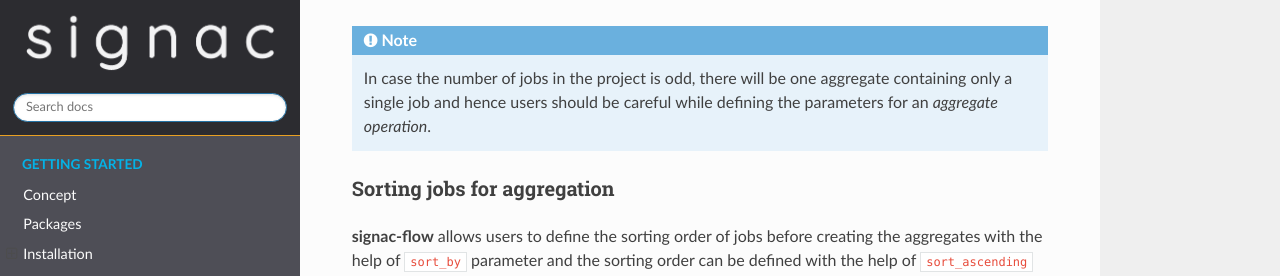
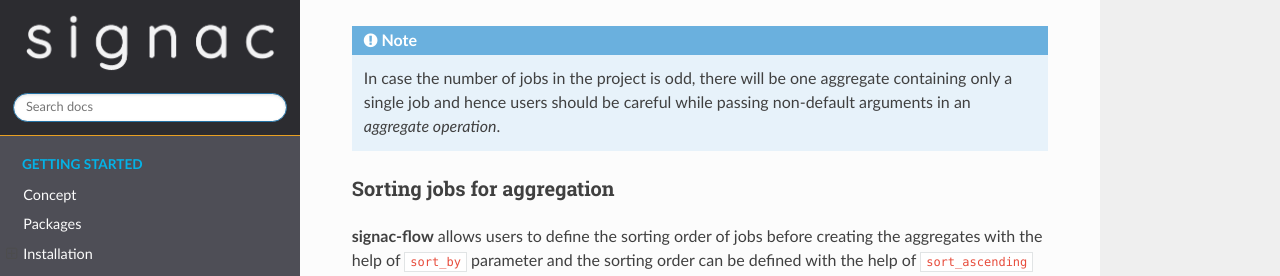
Before and after one commit to glotzerlab/signac-docs, a Sphinx documentation site: the page built from docs/source/aggregation.rst, in a window 1280 px wide and 900 px high, scrolled down 1407 px. Shown: the part 189-465 px from the top of the window. Built offline with Sphinx 7.4.7 and the Read the Docs theme 2.0.0, drawn with Linux system fonts in a browser that asks for light colours.

Commit message:
Improve wordings

```diff
--- a/docs/source/aggregation.rst
+++ b/docs/source/aggregation.rst
@@ -80,7 +80,7 @@ In the above example, the jobs will get aggregated in groups of 2 and hence, up
 
 .. note::
 
-    In case the number of jobs in the project is odd, there will be one aggregate containing only a single job and hence users should be careful while defining the parameters for an *aggregate operation*.
+    In case the number of jobs in the project is odd, there will be one aggregate containing only a single job and hence users should be careful while passing non-default arguments in an *aggregate operation*.
 
 Sorting jobs for aggregation
 ----------------------------
```
